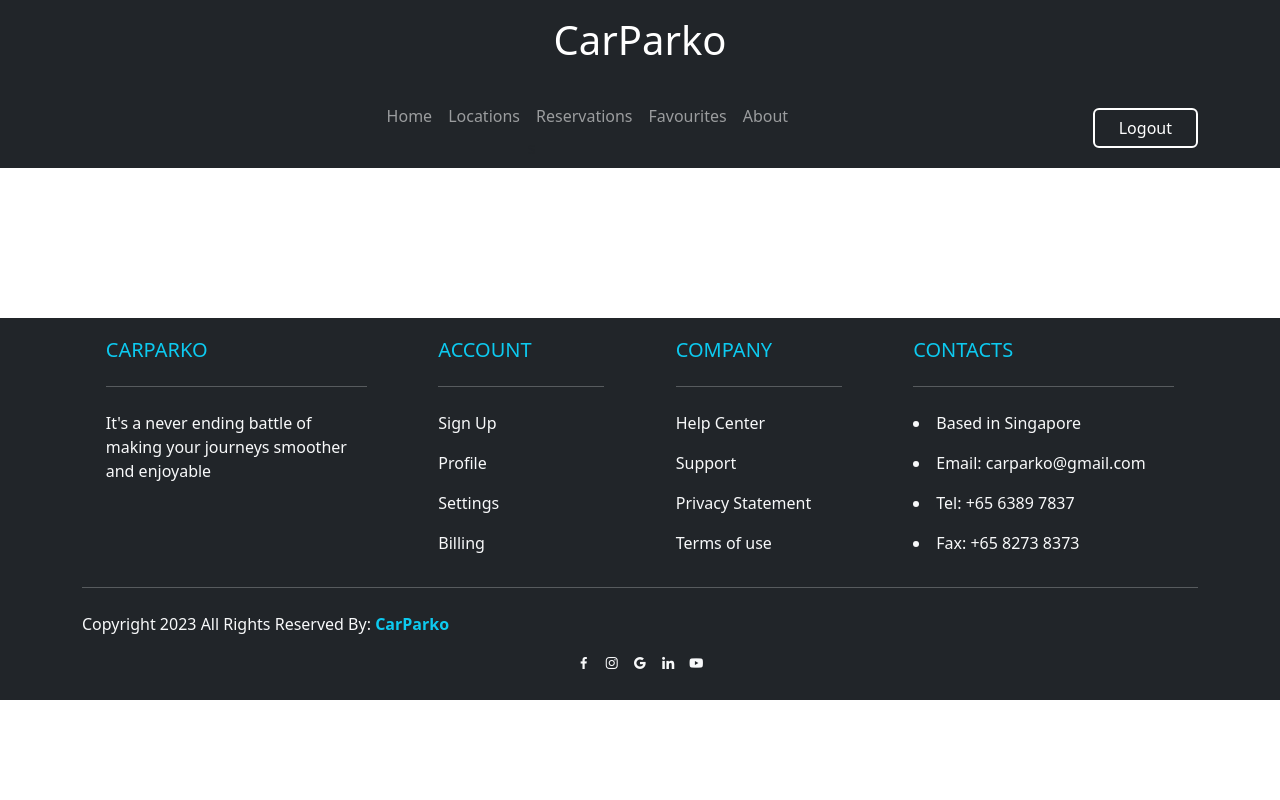
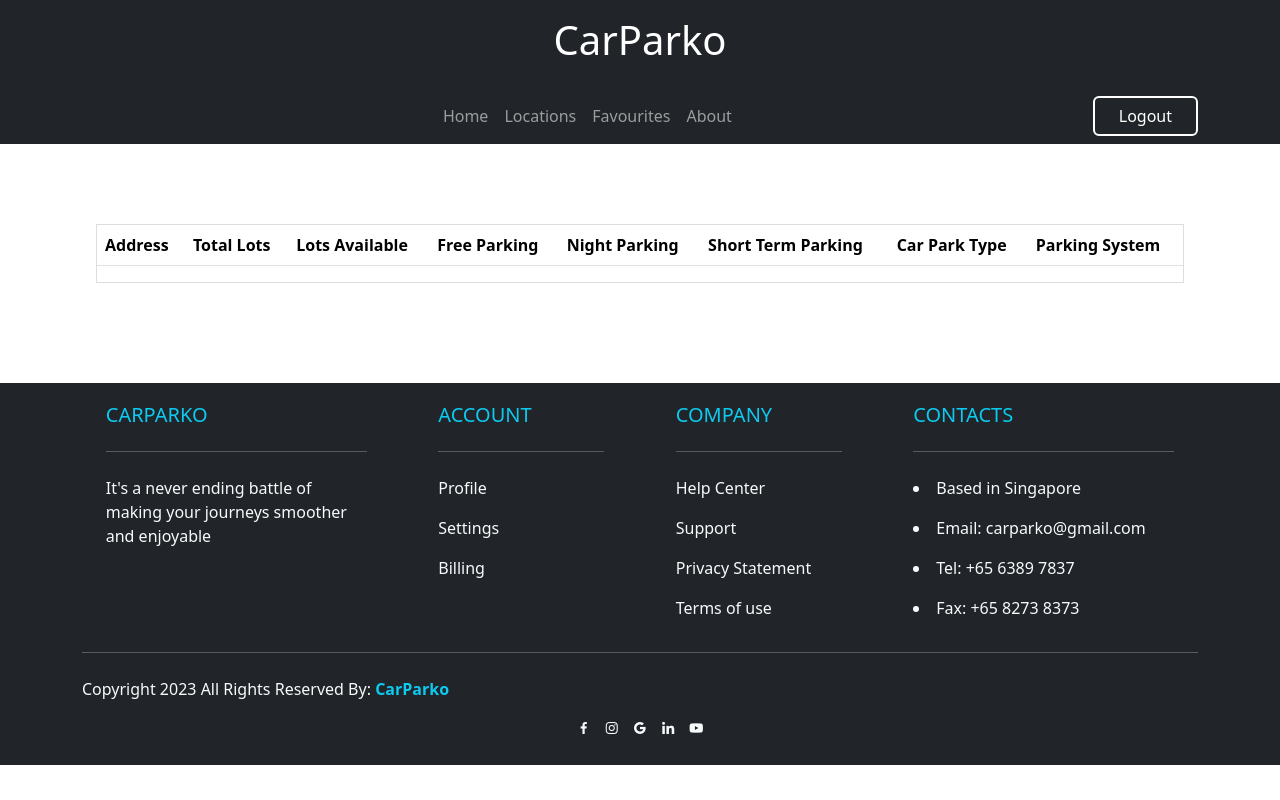
Before and after one commit to mcchhh/AgileProject, a Node server app: page /favourites in a window 1280 px wide. Run offline with Node 20, Linux system fonts and the light colour scheme; lists and menus that the app fills with data are empty; some libraries are stand-ins or nearby versions.

Commit message:
Latest edited files

```diff
--- a/index.js
+++ b/index.js
@@ -120,13 +120,65 @@
   }
 });
 
+app.get('/fetch-data', async (req, res) => {
+  try {
+    const response = await axios.get(
+      'http://datamall2.mytransport.sg/ltaodataservice/CarParkAvailabilityv2',
+      {
+        headers: {
+          AccountKey: 'JrUNPOZST02d6av2pOPOMA==',
+        },
+      }
+    );
+
+    const parkingData = response.data.value;
+
+    // Store data in the 'newcarparkinfo' table
+    const insertStmt = db.prepare(`
+      INSERT INTO newcarparkinfo (CarParkID, Area, Development, Location, AvailableLots, LotType, Agency)
+      VALUES (?, ?, ?, ?, ?, ?, ?)
+    `);
+
+    db.serialize(() => {
+      parkingData.forEach((parking) => {
+        const {
+          CarParkID,
+          Area,
+          Development,
+          Location,
+          AvailableLots,
+          LotType,
+          Agency,
+        } = parking;
+        insertStmt.run(
+          CarParkID,
+          Area,
+          Development,
+          Location,
+          AvailableLots,
+          LotType,
+          Agency
+        );
+      });
+    });
+
+    insertStmt.finalize(); // Finalize the prepared statement
+
+    // Send the fetched data as JSON
+    res.json(parkingData);
+  } catch (error) {
+    console.error(error);
+    res.status(500).send('Error fetching and storing data.');
+  }
+});
+
 app.get('/', (req,res)=>{
   res.render('index.ejs');
 })
 
-app.get('/signup', (req,res)=>{
-  res.render('signup.ejs');
-})
+// app.get('/signup', (req,res)=>{
+//   res.render('signup.ejs');
+// })
 
 // Define a route to render the loggedin.ejs page
 app.get('/loggedinhome', (req, res) => {
@@ -175,6 +227,7 @@
   }
 });
 
+//Logged in Locations
 app.get('/loggedinlocations', async(req,res)=>{
   try{
    let carparkInfoData = await new Promise((resolve, reject)=>{
@@ -234,6 +287,14 @@
   res.render('favourite.ejs');
 });
 
+//Handle saving favourites (via AJAX or form submission)
+app.post('/save-favourite', (req, res) => {
+  const carparkNumber = req.body.carparkNumber;
+  // Implement the logic to save the favourite, e.e. store it in a database or array
+
+  res.status(200).send('Favourite saved successfully');
+})
+
 app.get('/get-first-5', async (req, res) => {
   try {
       db.all('SELECT * FROM carparks LIMIT 5', (err, rows) => {
--- a/package.json
+++ b/package.json
@@ -7,7 +7,7 @@
     "build-db": "type db_schema.sql | sqlite3 database.db",
     "clean-db": "del database.db",
     "start": "node index.js",
-    "build": "npm run build-db"
+    "build": "netlify deploy --prod"
   },
   "author": "",
   "license": "ISC",
--- a/views/favourite.ejs
+++ b/views/favourite.ejs
@@ -7,9 +7,44 @@
     <link href='https://unpkg.com/boxicons@2.0.9/css/boxicons.min.css' rel='stylesheet'>
     <link rel="stylesheet" href="https://unicons.iconscout.com/release/v4.0.0/css/line.css" >
     <style>
+
+    /* Style for the table */
+    /* Style for fixed header row */
+    .table-container thead {
+        position: sticky;
+        top: 0;
+        background-color: #343a40;
+        color: white;
+      }
+      .table-container tr {
+        background-color: #343a40;
+        color: white;
+      }
+      /* Add CSS for the scrollable table container */
+      .table-container {
+        max-height: 450px; /* Set a maximum height for the container */
+        overflow-y: auto; /* Enable vertical scrolling */
+        border: 1px solid #ddd; /* Add a border for visualization */
+        margin: 20px auto; /* Adjust margin as needed */
+        margin-top: 80px;
+        margin-bottom: 80px;
+        width: 85%;
+        /* margin-left: 200px; */
+      }
+
+      /* Adjust the table style if necessary */
+      .table {
+        width: 100%;
+      }
+
+
+
+
+
+
         footer {
           padding: 20px;
-          margin-top: 150px;
+          margin-top: 100px;
           background-color: #f8f9fa; /* Optional: Add a light background color to the footer for better readability */
         }
         .button {
@@ -83,9 +118,6 @@
               <a class="nav-link" href="loggedinlocations">Locations</a>
             </li>
             <li class="nav-item">
-              <a class="nav-link" href="reservations">Reservations</a>s
-            </li>
-            <li class="nav-item">
               <a class="nav-link" href="favourites">Favourites</a>
             </li>
             <li class="nav-item">
@@ -105,6 +137,45 @@
           </div>
       </div>
 
+
+
+
+      <!-- Scrollable Table Container -->
+      <div class="table-container">
+        <table class="table">
+          <!-- Table header -->
+          <thead>
+            <tr>
+              <th>Address</th>
+              <th>Total Lots</th>
+              <th>Lots Available</th>
+              <th>Free Parking</th>
+              <th>Night Parking</th>
+              <th>Short Term Parking</th>
+              <th>Car Park Type</th>
+              <th>Parking System</th>
+            </tr>
+          </thead>
+
+          <tbody id="tableBody">
+            <!-- Table rows will be dynamically generated here -->
+              <tr>
+              </tr>
+          </tbody>
+        </table>
+      </div>
+
+
+
+
+
+
+
+
+
+
+
+
       <!-- Footer -->
       <footer class="bg-dark text-light pt-3 pb-2">
         <div class="container text-left text-md-left">
@@ -121,9 +192,6 @@
                 <div class="col-md-2 col col-lg-2 col-xl-2 mx-auto mt-1">
                     <h5 class="text-uppercase mb-4 font-weight-bold text-info">Account</h5>
                     <hr class="mb-4">
-                    <p>
-                      <a href="#" class="text-light" style="text-decoration: none;">Sign Up</a>
-                  </p>
                     <p>
                         <a href="#" class="text-light" style="text-decoration: none;">Profile</a>
                     </p>
@@ -213,6 +281,7 @@
 
       </footer>
 
+      <!-- Script for the logout button -->
       <script>
         const logoutBtn = document.querySelector("#form-open"); // Change this to your logout button ID or class
         const logoutConfirmationModal = document.getElementById("logoutConfirmationModal");
--- a/views/index.ejs
+++ b/views/index.ejs
@@ -415,10 +415,6 @@
                   <p>
                       <a href="#" class="text-light" style="text-decoration: none;">Billing</a>
                   </p>
-                  <!-- <p>
-                      <a href="#" class="text-light" style="text-decoration: none;">Notifications</a>
-                  </p> -->
-
               </div>
 
               <div class="col-md-2 col col-lg-2 col-xl-2 mx-auto mt-1">
--- a/views/loggedinhome.ejs
+++ b/views/loggedinhome.ejs
@@ -117,9 +117,6 @@
             <a class="nav-link" href="loggedinlocations">Locations</a>
           </li>
           <li class="nav-item">
-            <a class="nav-link" href="reservations">Reservations</a>s
-          </li>
-          <li class="nav-item">
             <a class="nav-link" href="favourites">Favourites</a>
           </li>
           <li class="nav-item">
@@ -183,9 +180,6 @@
                   <p>
                       <a href="#" class="text-light" style="text-decoration: none;">Billing</a>
                   </p>
-                  <!-- <p>
-                      <a href="#" class="text-light" style="text-decoration: none;">Notifications</a>
-                  </p> -->
 
               </div>
 
```
Also changed, not shown: db_schema.sql (+11 -0 lines), views/about.ejs (+2 -6 lines), views/locations.ejs (+6 -11 lines), views/loggedinabout.ejs (+3 -12 lines), views/loggedinlocations.ejs (+9 -17 lines), database.db, 1 other file. Lines whose indentation alone changed are shown as unchanged.
